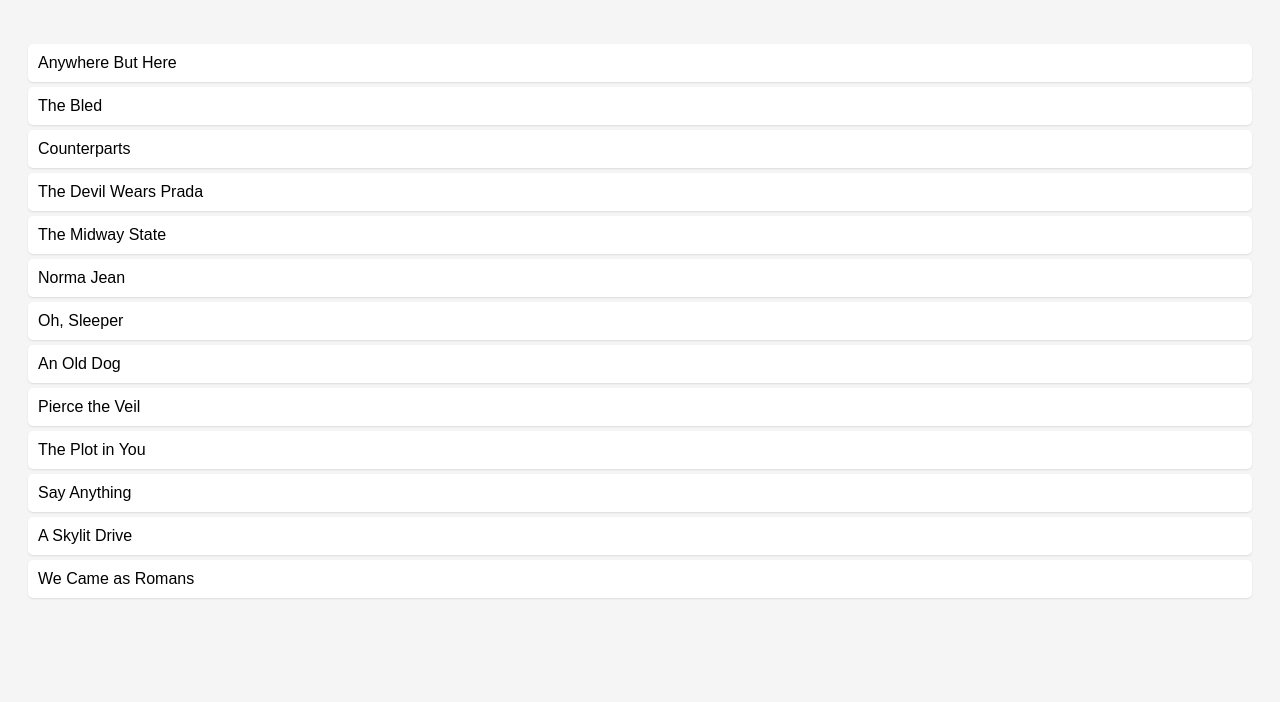
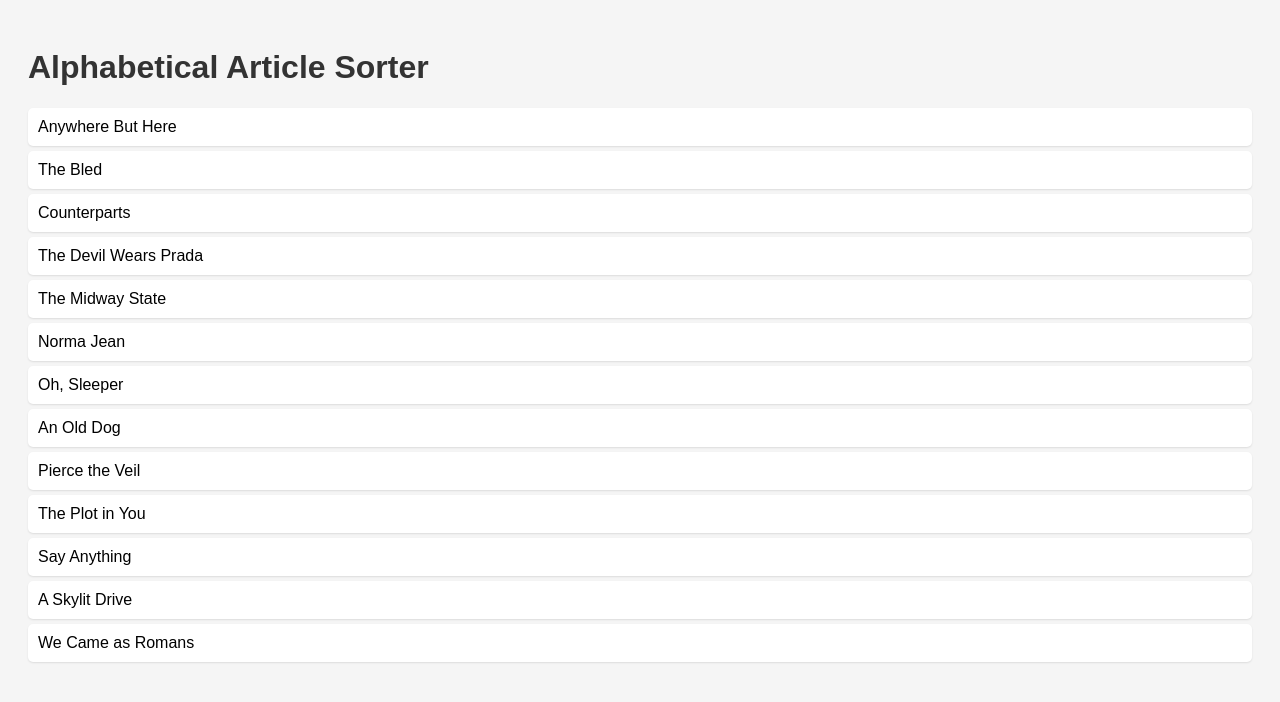
Before and after one commit to acciojob/sorting-articles-surjeetkumar8006, a website: page main.html in a window 1280 px wide. Drawn offline with Linux system fonts and the light colour scheme.

Commit message:
created a submission

```diff
--- a/main.html
+++ b/main.html
@@ -1,14 +1,14 @@
 <!DOCTYPE html>
 <html lang="en">
 <head>
-  <meta charset="UTF-8">
-  <title>Alphabetical Band Sorter</title>
-  <link rel="stylesheet" href="styles.css">
+    <meta charset="UTF-8">
+    <meta name="viewport" content="width=device-width, initial-scale=1.0">
+    <title>Alphabetical Article Sorter</title>
+    <link rel="stylesheet" href="styles.css">
 </head>
 <body>
-
-  <ul id="band"></ul>
-
-  <script src="script.js"></script>
+    <h1>Alphabetical Article Sorter</h1>
+    <ul id="band"></ul>
+    <script src="script.js"></script>
 </body>
 </html>
```
Also changed, not shown: script.js (indentation only), styles.css (indentation only).
